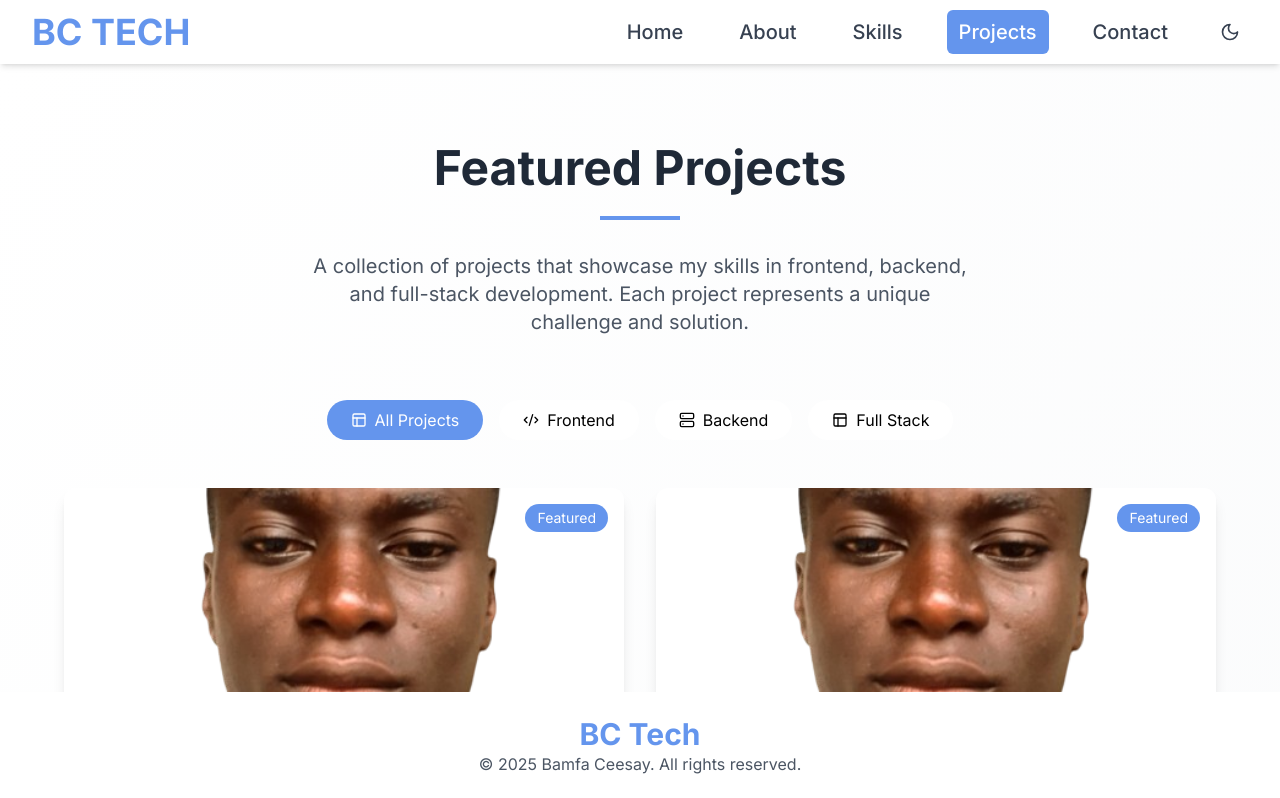
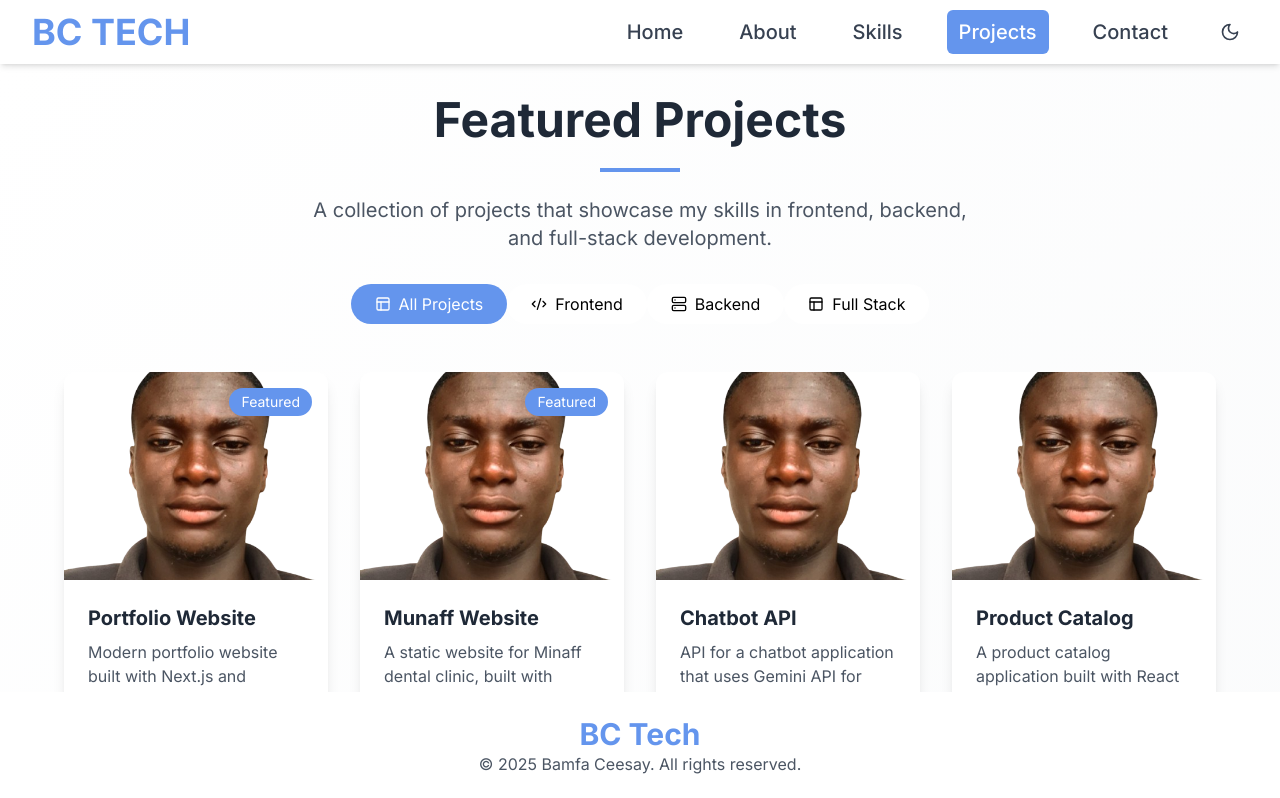
Before and after one commit to BCEESAY10/Bamfa-Portfolio, a Next.js app: page /projects in a window 1280 px wide. Shown: the top 798 px of the page. Built offline with nearby package versions, Linux system fonts and the light colour scheme.

Commit message:
Re-organize the project page

```diff
--- a/app/projects/page.js
+++ b/app/projects/page.js
@@ -1,15 +1,15 @@
 // app/projects/page.js
 'use client'
-import { useState } from 'react'
-import { motion, AnimatePresence } from 'framer-motion'
+import { useState } from 'react';
+import { motion, AnimatePresence } from 'framer-motion';
 import {
   Github,
   ExternalLink,
   Code2,
   Layout,
   Server
-} from 'lucide-react'
-import Image from 'next/image'
+} from 'lucide-react';
+import Image from 'next/image';
 
 export default function Projects() {
   const [activeFilter, setActiveFilter] = useState('all')
@@ -76,7 +76,7 @@ export default function Projects() {
     : projects.filter(project => project.tags.includes(activeFilter))
 
   return (
-    <div className="min-h-screen py-20 px-4 md:px-8 lg:px-16 bg-gradient-to-br from-white to-gray-50 dark:from-gray-900 dark:to-gray-800">
+    <div className="min-h-screen py-8 px-4 md:px-8 lg:px-16 bg-gradient-to-br from-white to-gray-50 dark:from-gray-900 dark:to-gray-800">
       <motion.div
         initial={{ opacity: 0 }}
         animate={{ opacity: 1 }}
@@ -86,20 +86,19 @@ export default function Projects() {
         <motion.div
           initial={{ opacity: 0, y: -20 }}
           animate={{ opacity: 1, y: 0 }}
-          className="text-center mb-16"
+          className="text-center mb-8"
         >
           <h1 className="text-4xl md:text-5xl font-bold text-gray-800 dark:text-white mb-6">
             Featured Projects
           </h1>
-          <div className="w-20 h-1 bg-primary mx-auto mb-8" />
+          <div className="w-20 h-1 bg-primary mx-auto mb-6" />
           <p className="text-gray-600 dark:text-gray-300 md:text-xl max-w-2xl mx-auto">
             A collection of projects that showcase my skills in frontend, backend, and full-stack development.
-            Each project represents a unique challenge and solution.
           </p>
         </motion.div>
 
         {/* Filters */}
-        <div className="flex flex-wrap justify-center gap-4 mb-12">
+        <div className="flex flex-wrap justify-center mb-12">
           {filters.map((filter) => (
             <button
               key={filter.id}
@@ -119,7 +118,7 @@ export default function Projects() {
         {/* Projects Grid */}
         <AnimatePresence mode="wait">
           <motion.div
-            className="grid md:grid-cols-2 gap-8"
+            className="grid md:grid-cols-2 lg:grid-cols-4 gap-8 md:mb-24"
             layout
           >
             {filteredProjects.map((project) => (
@@ -132,7 +131,7 @@ export default function Projects() {
                 className="bg-white dark:bg-gray-800 rounded-xl overflow-hidden shadow-lg hover:shadow-xl transition-shadow duration-300"
               >
                 {/* Project Image */}
-                <div className="relative h-48 md:h-64 overflow-hidden">
+                <div className="relative h-36 md:h-52 overflow-hidden">
                   <Image
                     src={project.image}
                     alt={project.title}
```
